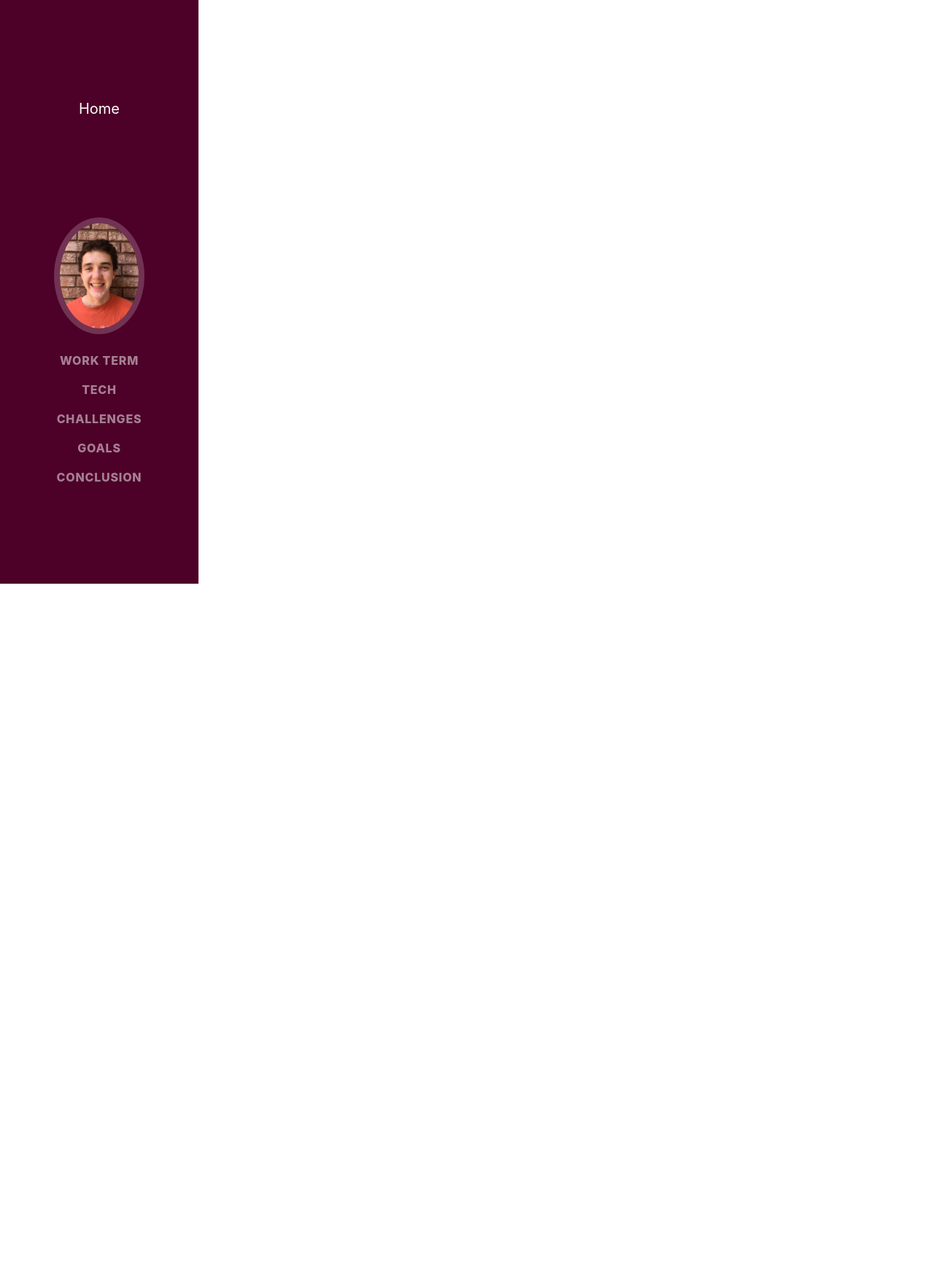
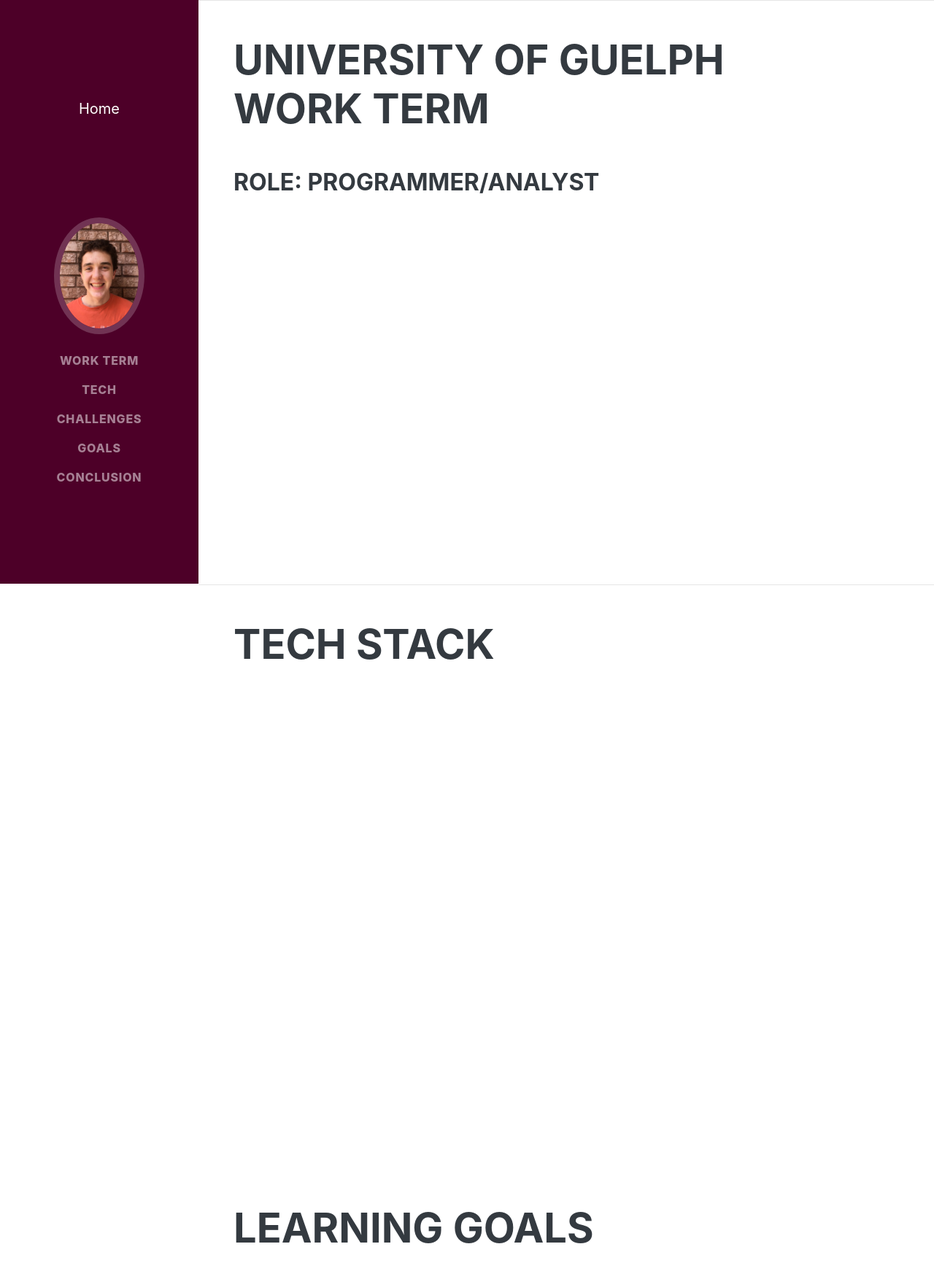
Before and after one commit to JHaig343/JHaig343.github.io, a plain HTML site: page UoGuelph.html in a window 1280 px wide. Shown: the whole page at 73% size. Before the commit the page ends 800 px from the top, so only its background shows below. Drawn offline with Linux system fonts and the light colour scheme; a web font is replaced by a local one.

Commit message:
Some initial structural setup of the uog work term page

```diff
--- a/UoGuelph.html
+++ b/UoGuelph.html
@@ -9,6 +9,7 @@
     <link href="vendor/bootstrap/css/bootstrap.min.css" rel="stylesheet">
 
     <!-- Custom fonts for this template -->
+    <!-- FIXME: maybe package these locally so it's not doing a web query -->
     <link href="https://fonts.googleapis.com/css?family=Saira+Extra+Condensed:500,700" rel="stylesheet">
     <link href="https://fonts.googleapis.com/css?family=Muli:400,400i,800,800i" rel="stylesheet">
     <link href="vendor/fontawesome-free/css/all.min.css" rel="stylesheet">
@@ -20,6 +21,7 @@
 
 
 <body id="page-top">
+
     <nav class="navbar navbar-expand-lg navbar-dark bg-primary fixed-top" id="sideNav">
         <a class="navbar-brand" href="./index.html">Home</a>
         <a class="navbar-brand js-scroll-trigger" href="#page-top">
@@ -35,7 +37,7 @@
         <div class="collapse navbar-collapse" id="navbarSupportedContent">
           <ul class="navbar-nav">
             <li class="nav-item">
-              <a class="nav-link js-scroll-trigger" href="#ncr-work-term">Work Term</a>
+              <a class="nav-link js-scroll-trigger" href="#uog-work-term">Work Term</a>
             </li>
             <li class="nav-item">
               <a class="nav-link js-scroll-trigger" href="#tech">Tech</a>
@@ -52,5 +54,32 @@
           </ul>
         </div>
       </nav>
+
+      <hr class="m-0">
+
+      <section class="resume-section p-3 p-lg-5 d-flex justify-content-center" id="uog-work-term">
+        <div class="w-100">
+          <h2 class="mb-5">University of Guelph Work Term</h2>
+
+          <h3>Role: Programmer/Analyst</h3>
+
+        </div>
+      </section>
+
+      <hr class="m-0">
+
+      <section class="resume-section p-3 p-lg-5 d-flex justify-content-center" id="tech">
+        <div class="w-100">
+          <h2 class="mb-5">Tech Stack</h2>
+        </div>
+      </section>
+
+      <section class="resume-section p-3 p-lg-5 d-flex justify-content-center" id="goals">
+        <div class="w-100">
+          <h2 class="mb-5">Learning Goals</h2>
+        </div>
+      </section>
+
+
 </body>
 </html>
```
